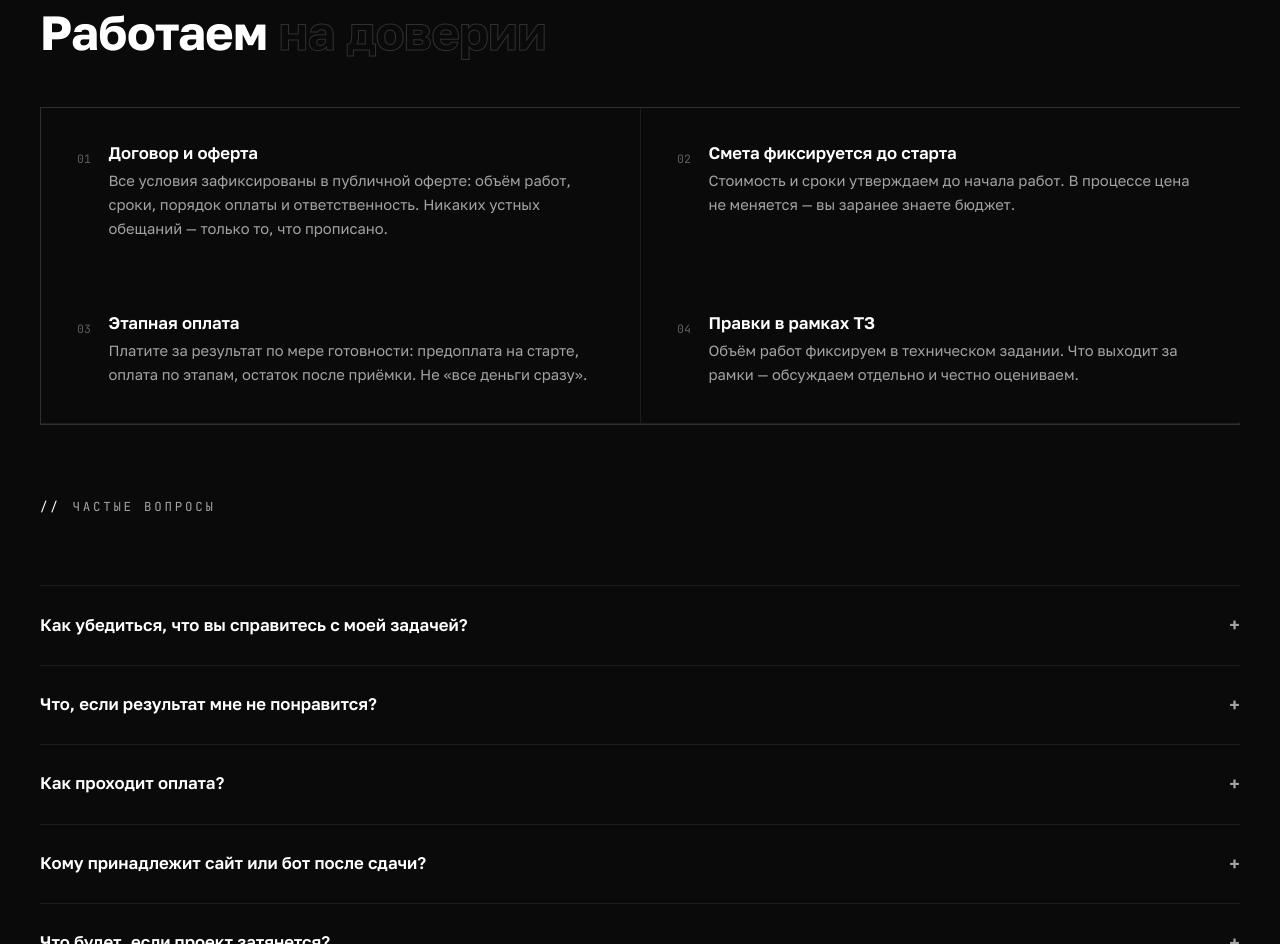
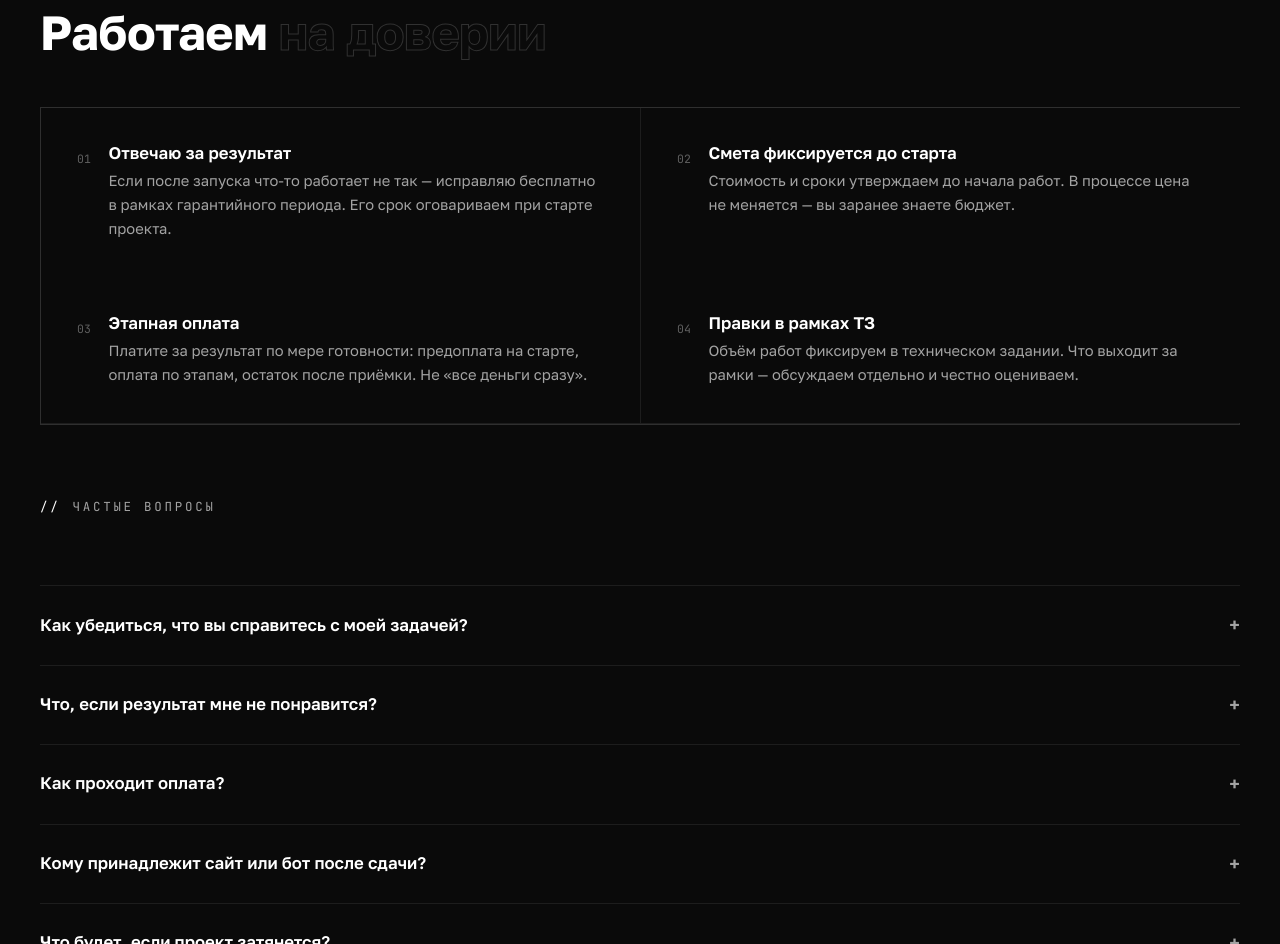
Before and after one commit to Ataro13/am-dev, a plain HTML site: page index.html in a window 1280 px wide. Shown: the part 4458-5402 px from the top of the page. Drawn offline with Linux system fonts and the light colour scheme; a web font is replaced by a local one.

Commit message:
fix: убрал упоминания договора из блока доверия (гарантия за результат вместо оферты)

```diff
--- a/index.html
+++ b/index.html
@@ -296,8 +296,8 @@
           <div class="feature reveal">
             <span class="feature-index">01</span>
             <div>
-              <h3>Договор и оферта</h3>
-              <p>Все условия зафиксированы в публичной оферте: объём работ, сроки, порядок оплаты и ответственность. Никаких устных обещаний — только то, что прописано.</p>
+              <h3>Отвечаю за результат</h3>
+              <p>Если после запуска что-то работает не так — исправляю бесплатно в рамках гарантийного периода. Его срок оговариваем при старте проекта.</p>
             </div>
           </div>
           <div class="feature reveal" style="--delay:.1s">
@@ -328,7 +328,7 @@
           <details class="faq-item">
             <summary>Как убедиться, что вы справитесь с моей задачей?</summary>
             <div class="faq-a">
-              <p>Покажу примеры выполненных работ в переписке или на коротком созвоне, задам уточняющие вопросы по проекту. Работаем по договору и с этапной оплатой — вы не рискуете всей суммой на старте.</p>
+              <p>Покажу примеры выполненных работ в переписке или на коротком созвоне, задам уточняющие вопросы по проекту. Оплата поэтапная — вы не рискуете всей суммой на старте.</p>
             </div>
           </details>
           <details class="faq-item">
```
